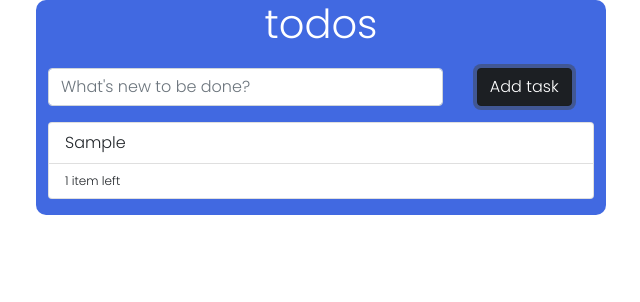
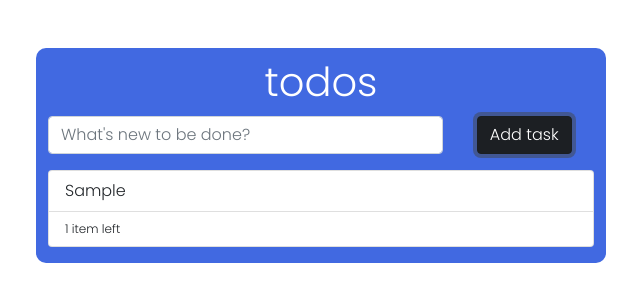
Before and after one commit to MatiasRadov/React-TODO-app-v2, a React (Create React App) app: page / in a window 1280 px wide. Both pictures are taken after typing "Sample" into the empty fields and a click on the button "Add task". Shown: the top 302 px of the page, without its empty margins (319-959 px from the left). Built offline with nearby package versions, Linux system fonts and the light colour scheme.

Commit message:
adding Edit button for each task

```diff
--- a/src/App.css
+++ b/src/App.css
@@ -14,6 +14,7 @@ h1{
     color: white;
     height: 1.5em;
     line-height: 60px;
+    padding-top: 10px;
 }
 .col-6{
     background: royalblue;
@@ -32,6 +33,7 @@ h1{
 }
 .list-group-item i{
     visibility: hidden;
+    padding-left: 12px;
 }
 
 .list-group-item:hover i{
--- a/src/App.js
+++ b/src/App.js
@@ -14,8 +14,18 @@ function App() {
     const listaFiltrada = listaTareas.filter((e,index)=> index !== id);
     setListaTareas(listaFiltrada);
   }
+  const actualizarTarea = (id,tarea) => {
+    const listaActualizada = listaTareas.map((e,index)=>{
+      if(index === id){
+        e=tarea;
+      }
+      return e;
+    })
+    setListaTareas(listaActualizada);
+  }
+
   return (
-    <div className="container">
+    <div className="container mt-5">
       <div className="row justify-content-center">
         <div className="col-6 text-center">
           <h1>todos</h1>
@@ -29,7 +39,8 @@ function App() {
                                   <Tarea
                                     tarea={e}
                                     borrar={borrar}
-                                    id={index}/>)
+                                    id={index}
+                                    editar={actualizarTarea}/>)
           }
             <li className="list-group-item counter" id="task-counter">
               {listaTareas.length}{" "}
--- a/src/components/Tarea.js
+++ b/src/components/Tarea.js
@@ -1,25 +1,59 @@
-import React from 'react'
-import { propTypes } from 'react-bootstrap/esm/Image';
-import TareaForm from './TareaForm';
+import React, {useState} from 'react';
 
-function Tarea(props) {
-
+const Tarea = (props) => {
+    const [modoEdit, setModoEdit] = useState(false);
+    const [editText, setEditText] = useState('');
+    const editar = () =>{
+        setModoEdit(true);
+    }
+    const manejarEdit = (e) =>{
+        setEditText(e.target.value);
+    }
+    const submitEdit = (e) =>{
+        e.preventDefault();
+        props.editar(props.id, editText);
+        setEditText('');
+        setModoEdit(false);
+    }
     const borrarTarea = () =>{
         props.borrar(props.id);
+
     }
     return (
         <>
+        {
+            !modoEdit ?
             <li className="list-group-item list-group-item-action d-flex justify-content-between align-items-center">
                 <span className="span">
                     {props.tarea}
                 </span>
-                    <span href="#">
+                <div>
+                <span>
+                    <i
+                        onClick={editar}
+                        className="far fa-edit">
+                    </i>
+                </span>
+                <span>
                     <i
                         onClick={borrarTarea}
                         className="far fa-trash-alt">
                     </i>
                 </span>
+                </div>
             </li>
+            :
+            <div className="container px-0">
+                <form className="form row px-0" onSubmit={submitEdit}>
+                    <div className="col-md-6">
+                        <input type="text" className="form-control" value={editText} onChange={manejarEdit}/>
+                    </div>
+                    <div className="col-auto px-0">
+                        <button type="submit" className="btn btn-secondary mb-3">Save Change</button>
+                    </div>
+                </form>
+            </div>
+        }
         </>
     )
 }
```
Lines whose indentation alone changed are shown as unchanged.
